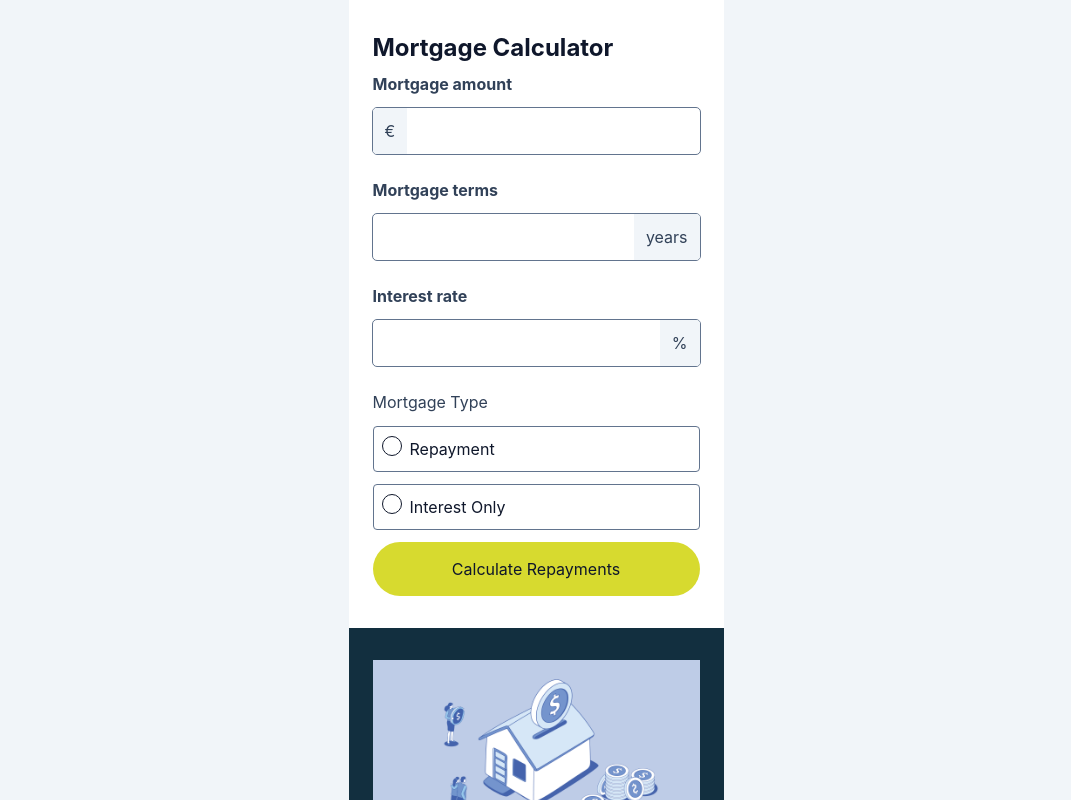
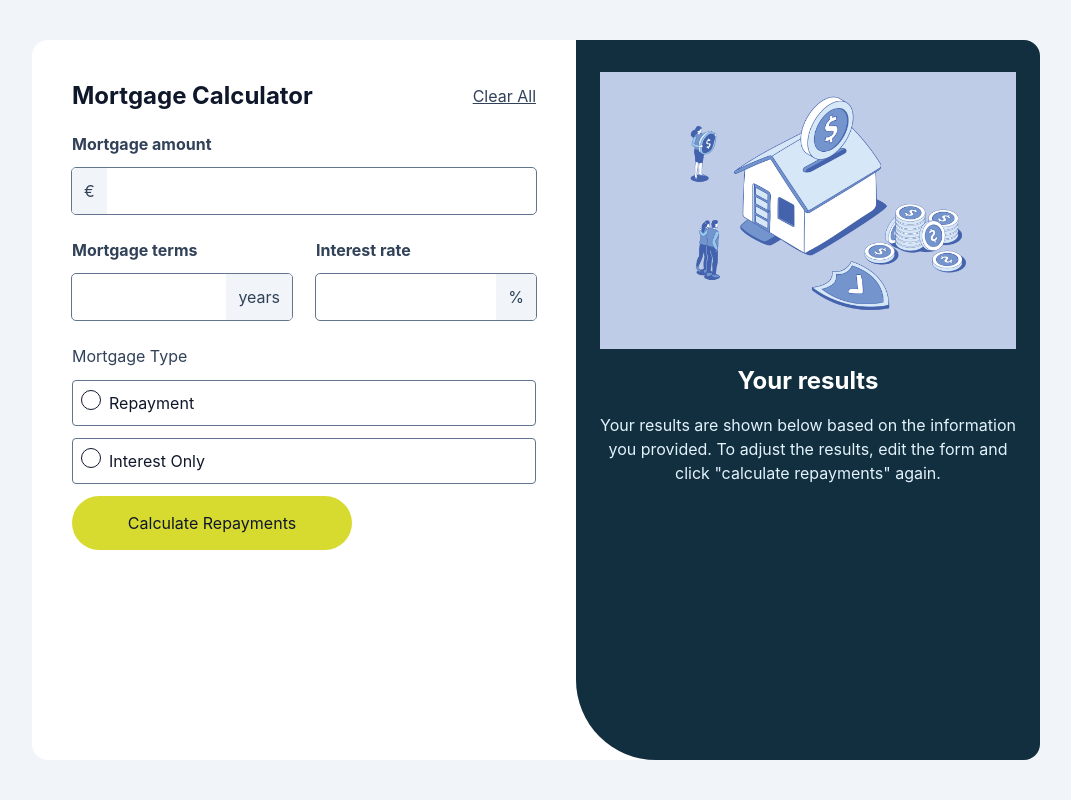
Before and after one commit to simonecontidev/mortgage-calculator-react-ts, a React (Vite) app: page / in a window 1280 px wide. Shown: the top 800 px of the page, without its empty margins (104-1175 px from the left). Built offline with nearby package versions, Linux system fonts and the light colour scheme.

Commit message:
responsive style components
Signed-off-by: simonecontidev <barriotropical@gmail.com>

```diff
--- a/src/App.tsx
+++ b/src/App.tsx
@@ -5,7 +5,9 @@ function App() {
 
   return (
     <>
+    <main className="lg:h-screen lg:grid lg: place-content-center">
      <Calculator/>
+     </main>
     </>
   )
 }
--- a/src/components/Button.tsx
+++ b/src/components/Button.tsx
@@ -6,7 +6,7 @@ export const Button = ({style=''}: Props) => {
   return (
     <button
     type="submit"
-    className={`${style} bg-Lime h-[54px] w-full rounded-full content-center text-center hover:bg-Lime/50 cursor-pointer`}>
+    className={`${style} bg-Lime h-[54px] w-full rounded-full content-center text-center hover:bg-Lime/50 cursor-pointer md:w-[280px]`}>
     Calculate Repayments
     </button>
   )
--- a/src/components/Calculator.tsx
+++ b/src/components/Calculator.tsx
@@ -6,9 +6,9 @@ interface Props{
 
 export const Calculator = ({style=''}: Props) => {
   return (
-    <div className={`${style} w-[375px]`}>
-        <Form/>
-        <div>
+    <div className={`${style} md:max-w-[688px] md:my-10 md:rounded-2xl overflow-hidden lg:flex lg:max-w-[1008px]`}>
+        <Form style="lg:flex-1"/>
+        <div className="lg:flex-1 bg-white">
             <Instructions/>
             <Results/>
         </div>
--- a/src/components/Form.tsx
+++ b/src/components/Form.tsx
@@ -5,12 +5,17 @@ interface Props{
 
 export const Form = ({style=''}: Props) => {
   return (
-    <div className={`${style} bg-white px-6 py-8`}>
-        <h1 className="text-2xl font-bold mb-2">Mortgage Calculator</h1>
+    <div className={`${style} bg-white px-6 py-8 md:p-10`}>
+        <div className="md:flex md:justify-between items-center md:mb-4 md:mb-5">
+          <h1 className="text-2xl font-bold mb-2 md:mb-0">Mortgage Calculator</h1>
+          <button className="underline text-slate-700 mb-6 cursor-pointer md:mb-0">Clear All</button>
+        </div>
         <div className="flex flex-col gap-6 mb-6">
-        <Input label="Mortgage amount" unit='€' position="left"/>
-        <Input label="Mortgage terms" unit='years'/>
-        <Input label="Interest rate" unit='%'/>
+          <Input label="Mortgage amount" unit='€' position="left"/>
+          <div className="md:flex md:gap-6 ">
+          <Input label="Mortgage terms" unit='years'/>
+          <Input label="Interest rate" unit='%'/>
+          </div>
         </div>
 
         <h2 className="text-slate-700 mb-3">Mortgage Type</h2>
--- a/src/components/Input.tsx
+++ b/src/components/Input.tsx
@@ -7,7 +7,7 @@ interface Props{
 
 export const Input = ({style='', label, unit, position='right'}: Props) => {
   return (
-    <div className={`${style}`}>
+    <div className={`${style} md:w-full`}>
         <label className="mb-3 block text-slate-700 font-bold" htmlFor="{label}">{label}</label>
         <div className="relative">
         <input
--- a/src/components/Instructions.tsx
+++ b/src/components/Instructions.tsx
@@ -4,7 +4,7 @@ interface Props{
 
 export const Instructions = ({style=''}: Props) => {
   return (
-    <div className={`${style}  bg-Slate-900 text-white py-8 px-6 text-center` }>
+    <div className={`${style}  bg-Slate-900 text-white py-8 px-6 text-center lg:h-full lg:rounded-bl-[80px]` }>
         <img
         src="/assets/murtgage.jpg"
         alt="murtgage"
--- a/src/components/Results.tsx
+++ b/src/components/Results.tsx
@@ -5,7 +5,7 @@ interface Props{
 
 export const Results = ({style=''}: Props) => {
   return (
-    <div className={`${style} bg-slate-900 text-white py-8 px-6` }>
+    <div className={`${style} bg-slate-900 text-white py-8 px-6 ` }>
         <h2 className="text-2xl mb-6">Your results</h2>
         <p className="text-slate-300 mb-6">Your results are shown below based on the information you provided. To adjust the results, edit the form and click "calculate repauments" again.</p>
         <Payments/>
```
